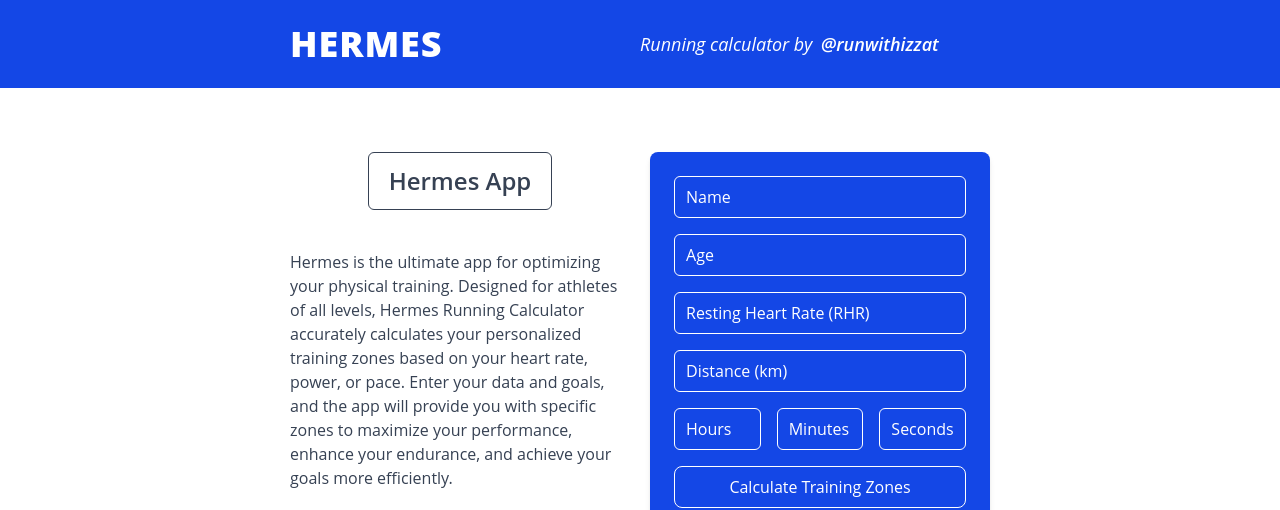
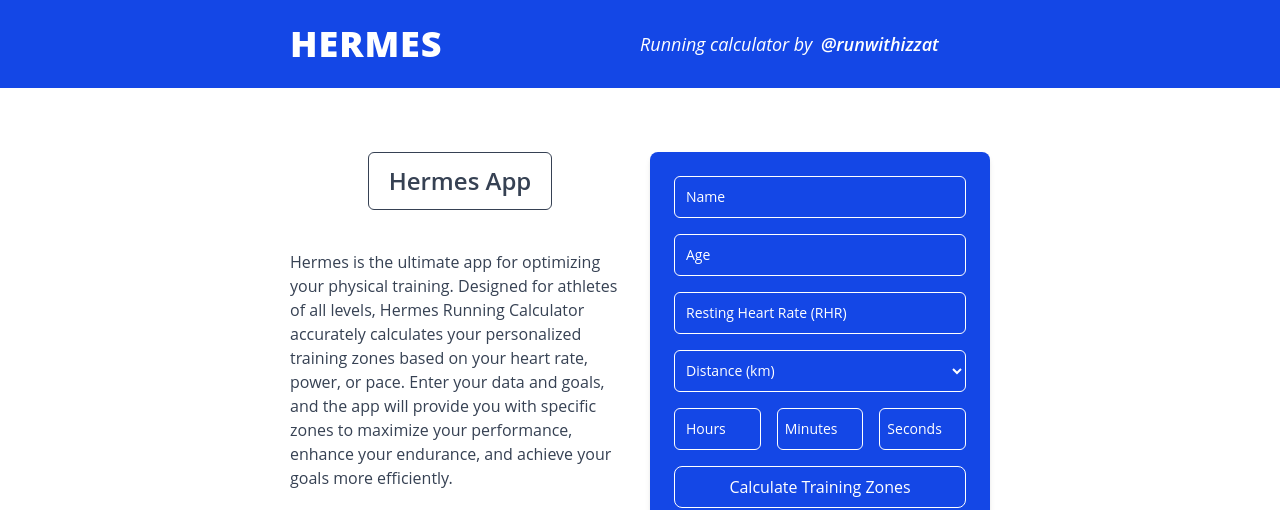
Before and after one commit to arisrodriguez/hermes, a React (Vite) app: page / in a window 1280 px wide. Shown: the top 510 px of the page. Built offline with nearby package versions, Linux system fonts and the light colour scheme.

Commit message:
refactor: extraída lógica de cálculos de pace  y FC desde FormPace a módulo calculations

```diff
--- /dev/null
+++ b/src/calculations/PaceFormatLogic.js
@@ -0,0 +1,96 @@
+/**
+ * Calcula el ritmo (pace) promedio por kilómetro.
+ *
+ * @param {Object} params - Los datos necesarios para el cálculo.
+ * @param {number|string} params.distance - La distancia recorrida (en km).
+ * @param {number|string} params.hours - Las horas del tiempo total.
+ * @param {number|string} params.minutes - Los minutos del tiempo total.
+ * @param {number|string} params.seconds - Los segundos del tiempo total.
+ * @returns {Object} - Un objeto con el pace formateado y el pace en segundos.
+ */
+export const calculatePace = ({ distance, hours, minutes, seconds }) => {
+    // Convertir el tiempo total a segundos.
+    const totalSeconds = (Number(hours) * 3600) + (Number(minutes) * 60) + Number(seconds);
+    // Calcular el ritmo en segundos por kilómetro dividiendo el tiempo total entre la distancia.
+    const paceSeconds = totalSeconds / Number(distance);
+
+    // Obtener los minutos enteros a partir de paceSeconds.
+    const paceMin = Math.floor(paceSeconds / 60);
+    // Obtener los segundos restantes redondeados.
+    const paceSec = Math.round(paceSeconds % 60);
+    // Formatear el pace en formato "mm:ss min/km" para mostrárselo al usuario.
+    const paceFormatted = `${paceMin}:${paceSec < 10 ? '0' : ''}${paceSec} min/km`;
+
+    // Retorna el pace formateado y el pace en segundos (útil para cálculos posteriores).
+    return { paceFormatted, paceSeconds };
+};
+
+/**
+ * Calcula los parámetros básicos para las zonas de frecuencia cardíaca (HR).
+ *
+ * @param {Object} params - Los datos necesarios para el cálculo.
+ * @param {number|string} params.age - La edad del usuario.
+ * @param {number|string} params.restingFreq - La frecuencia cardíaca en reposo del usuario.
+ * @returns {Object} - Un objeto con la frecuencia cardíaca máxima, la FC en reposo y la reserva de FC.
+ */
+export const calculateHeartRateZones = ({ age, restingFreq }) => {
+    // Calcular la frecuencia cardíaca máxima usando la fórmula 220 - edad.
+    const maxHR = 220 - Number(age);
+    // Asegurarse de que restingFreq sea numérico.
+    const resting = Number(restingFreq);
+    // Calcular la reserva de frecuencia cardíaca: diferencia entre la FC máxima y la FC en reposo.
+    const HRreserve = maxHR - resting;
+
+    // Devuelve los valores calculados que se utilizarán para determinar las zonas.
+    return { maxHR, restingFreq: resting, HRreserve };
+};
+
+/**
+ * Calcula las zonas de entrenamiento combinando el pace y la frecuencia cardíaca.
+ *
+ * @param {Object} formData - Los datos del formulario.
+ * @returns {Object} - Un objeto que contiene el pace promedio formateado y un array con las zonas de entrenamiento.
+ */
+export const calculateTrainingZones = (formData) => {
+    // Se calcula primero el pace promedio.
+    const { paceFormatted, paceSeconds } = calculatePace(formData);
+    // Se calculan los parámetros para la frecuencia cardíaca.
+    const { restingFreq, HRreserve } = calculateHeartRateZones(formData);
+
+    // Se definen los porcentajes de cada zona (por ejemplo 50-60% HRR, 60-70% HRR, etc.).
+    // Este array se utilizará para iterar y calcular cada zona.
+    const zones = [50, 60, 70, 80, 90].map((percentage, index) => {
+        // Calcular la FC mínima para la zona usando el porcentaje actual del HRreserve.
+        const minHR = Math.round(restingFreq + (HRreserve * (percentage / 100)));
+        // Calcular la FC máxima utilizando el porcentaje siguiente (10% más).
+        const maxHR = Math.round(restingFreq + (HRreserve * ((percentage + 10) / 100)));
+
+        // Ajuste del pace: se incrementa el tiempo (en segundos) según la zona.
+        // Por ejemplo, una zona más suave tendrá un pace un poco más lento que el pace base.
+        // Aquí se usan factores multiplicadores específicos para cada zona.
+        const paceSecondsMax = paceSeconds * (1 + ((4 - index) * 0.03));
+        const paceSecondsMin = paceSeconds * (1 + ((5 - index) * 0.03));
+
+        // Convertir paceSecondsMin a minutos y segundos.
+        const paceMin = Math.floor(paceSecondsMin / 60);
+        const paceSecMin = Math.round(paceSecondsMin % 60);
+        // Formatear el pace mínimo.
+        const paceFormattedMin = `${paceMin}:${paceSecMin < 10 ? '0' : ''}${paceSecMin}`;
+
+        // Convertir paceSecondsMax a minutos y segundos.
+        const paceMax = Math.floor(paceSecondsMax / 60);
+        const paceSecMax = Math.round(paceSecondsMax % 60);
+        // Formatear el pace máximo.
+        const paceFormattedMax = `${paceMax}:${paceSecMax < 10 ? '0' : ''}${paceSecMax} min/km`;
+
+        // Retorna un objeto con el nombre de la zona, el rango de FC y el rango de pace.
+        return {
+            zone: `Zone ${index + 1}`,
+            hr: `${minHR} - ${maxHR} bpm`,
+            pace: `${paceFormattedMin} - ${paceFormattedMax}`,
+        };
+    });
+
+    // Se retorna el pace promedio formateado junto con el array de zonas.
+    return { paceFormatted, zones };
+};
--- a/src/components/PaceForm.jsx
+++ b/src/components/PaceForm.jsx
@@ -1,5 +1,5 @@
 import { useState } from 'react'
-
+import { calculateTrainingZones } from '../calculations/PaceFormatLogic'
 /**
  * PaceForm Component
  *
@@ -9,6 +9,7 @@ import { useState } from 'react'
  * @param {Function} onCalculate - Función que recibe las zonas de entrenamiento calculadas y el nombre del usuario.
  */
 
+// eslint-disable-next-line react/prop-types
 export const PaceForm = ({ onCalculate }) => {
     // Estado para almacenar los datos del formulario
     const [formData, setFormData] = useState({
@@ -30,6 +31,7 @@ export const PaceForm = ({ onCalculate }) => {
         setFormData({ ...formData, [e.target.name]: e.target.value });
     };
 
+
     /**
      * Maneja el envío del formulario, calcula las zonas de entrenamiento y
      * llama a la función `onCalculate` para pasar los resultados al componente padre.
@@ -38,56 +40,16 @@ export const PaceForm = ({ onCalculate }) => {
     const handleSubmit = (e) => {
         e.preventDefault();
 
-        // Convertir los valores ingresados a números
-        const age = Number(formData.age);
-        const restingFreq = Number(formData.restingFreq);
-        const distance = Number(formData.distance);
-        const hours = Number(formData.hours);
-        const minutes = Number(formData.minutes);
-        const seconds = Number(formData.seconds);
+        // Validación básica antes del cálculo
+        if (
+            !formData.age || !formData.restingFreq || !formData.distance ||
+            !formData.hours && !formData.minutes && !formData.seconds
+        ) {
+            alert("Please complete all fields with valid numbers.");
+            return;
+        }
 
-        // Calcular tiempo total en segundos
-        const totalSeconds = (hours * 3600) + (minutes * 60) + seconds;
-
-        // Calcular ritmo (pace) en segundos/km y convertir a min/km
-        const paceSeconds = totalSeconds / distance;
-        const paceMin = Math.floor(paceSeconds / 60);
-        const paceSec = Math.round(paceSeconds % 60);
-        const paceFormatted = `${paceMin}:${paceSec < 10 ? '0' : ''}${paceSec} min/km`;
-
-        // Calcular frecuencia cardíaca máxima
-        const maxHR = 220 - age;
-
-        // Calcular frecuencia cardíaca de reserva
-        const HRreserve = maxHR - restingFreq;
-
-        // Definir las zonas de entrenamiento (basadas en porcentaje de la FC)
-        const zones = [50, 60, 70, 80, 90].map((percentage, index) => {
-            // Rango de FC para cada zona
-            const minHR = Math.round(restingFreq + (HRreserve * (percentage / 100)));
-            const maxHR = Math.round(restingFreq + (HRreserve * ((percentage + 10) / 100))); // Usamos un +10% para obtener el rango superior
-
-            // Ajustar el ritmo para cada zona (las zonas más bajas tienen un pace más lento)
-            const paceSecondsMax = paceSeconds * (1 + ((4 - index) * 0.03)); // Más lento (Zona 1)
-            const paceSecondsMin = paceSeconds * (1 + ((5 - index) * 0.03)); // Más rápido (Zona 5)
-
-            // Convertimos a formato min/km
-            const paceMin = Math.floor(paceSecondsMin / 60);
-            const paceSecMin = Math.round(paceSecondsMin % 60);
-            const paceFormattedMin = `${paceMin}:${paceSecMin < 10 ? '0' : ''}${paceSecMin}`;
-
-            const paceMax = Math.floor(paceSecondsMax / 60);
-            const paceSecMax = Math.round(paceSecondsMax % 60);
-            const paceFormattedMax = `${paceMax}:${paceSecMax < 10 ? '0' : ''}${paceSecMax} min/km`;
-
-            return {
-                zone: `Zone ${index + 1}`,
-                hr: `${minHR} - ${maxHR} bpm`, // Rango de FC
-                pace: `${paceFormattedMin} - ${paceFormattedMax}` // Rango de pace
-            };
-        });
-
-        // Pasar los datos calculados al componente padre
+        const { zones } = calculateTrainingZones(formData);
         onCalculate(zones, formData.name);
     };
 
@@ -113,7 +75,8 @@ export const PaceForm = ({ onCalculate }) => {
                     />
                     <label
                         htmlFor="name"
-                        className="absolute left-3 top-1/2 -translate-y-1/2 text-white text-sm transition-all duration-300 peer-placeholder-shown:top-1/2 peer-placeholder-shown:text-base peer-focus:top-0 peer-focus:text-white peer-focus:bg-blue-700 peer-focus:px-4 peer-valid:top-0 peer-valid:text-white peer-valid:bg-blue-700 peer-valid:px-4 z-10">
+                        className="absolute left-3 top-1/2 -translate-y-1/2 text-white transition-all duration-300 peer-placeholder-shown:top-1/2 peer-placeholder-shown:text-sm peer-focus:top-0 peer-focus:text-sm peer-focus:text-white peer-focus:bg-blue-700 peer-focus:px-4 peer-valid:top-0 peer-valid:text-sm peer-valid:text-white peer-valid:bg-blue-700 peer-valid:px-4 z-10"
+                    >
                         Name
                     </label>
                 </div>
@@ -132,7 +95,8 @@ export const PaceForm = ({ onCalculate }) => {
                         autoComplete="bday-year"
                     />
                     <label htmlFor="age"
-                        className="absolute left-3 top-1/2 -translate-y-1/2 text-white text-sm transition-all duration-300 peer-placeholder-shown:top-1/2 peer-placeholder-shown:text-base peer-focus:top-0 peer-focus:text-white peer-focus:bg-blue-700 peer-focus:px-4 peer-valid:top-0 peer-valid:text-white peer-valid:bg-blue-700 peer-valid:px-4 z-10">
+                        className="absolute left-3 top-1/2 -translate-y-1/2 text-white transition-all duration-300 peer-placeholder-shown:top-1/2 peer-placeholder-shown:text-sm peer-focus:top-0 peer-focus:text-sm peer-focus:text-white peer-focus:bg-blue-700 peer-focus:px-4 peer-valid:top-0 peer-valid:text-sm peer-valid:text-white peer-valid:bg-blue-700 peer-valid:px-4 z-10"
+                    >
                         Age
                     </label>
                 </div>
@@ -151,13 +115,14 @@ export const PaceForm = ({ onCalculate }) => {
                         autoComplete="off"
                     />
                     <label htmlFor="restingFreq"
-                        className="absolute left-3 top-1/2 -translate-y-1/2 text-white text-sm transition-all duration-300 peer-placeholder-shown:top-1/2 peer-placeholder-shown:text-base peer-focus:top-0 peer-focus:text-white peer-focus:bg-blue-700 peer-focus:px-4 peer-valid:top-0 peer-valid:text-white peer-valid:bg-blue-700 peer-valid:px-4 z-10">
+                        className="absolute left-3 top-1/2 -translate-y-1/2 text-white transition-all duration-300 peer-placeholder-shown:top-1/2 peer-placeholder-shown:text-sm peer-focus:top-0 peer-focus:text-sm peer-focus:text-white peer-focus:bg-blue-700 peer-focus:px-4 peer-valid:top-0 peer-valid:text-sm peer-valid:text-white peer-valid:bg-blue-700 peer-valid:px-4 z-10"
+                    >
                         Resting Heart Rate (RHR)
                     </label>
                 </div>
 
                 {/* Distance */}
-                <div className="relative mb-4">
+                {/* <div className="relative mb-4">
                     <input
                         type="number"
                         name="distance"
@@ -170,7 +135,33 @@ export const PaceForm = ({ onCalculate }) => {
                         autoComplete="off"
                     />
                     <label htmlFor="distance"
-                        className="absolute left-3 top-1/2 -translate-y-1/2 text-white text-sm transition-all duration-300 peer-placeholder-shown:top-1/2 peer-placeholder-shown:text-base peer-focus:top-0 peer-focus:text-white peer-focus:bg-blue-700 peer-focus:px-4 peer-valid:top-0 peer-valid:text-white peer-valid:bg-blue-700 peer-valid:px-4 z-10">
+                        className="absolute left-3 top-1/2 -translate-y-1/2 text-white transition-all duration-300 peer-placeholder-shown:top-1/2 peer-placeholder-shown:text-base peer-focus:top-0 peer-focus:text-sm peer-focus:text-white peer-focus:bg-blue-700 peer-focus:px-4 peer-valid:top-0 peer-valid:text-sm peer-valid:text-white peer-valid:bg-blue-700 peer-valid:px-4 z-10">
+                        Distance (km)
+                    </label>
+                </div> */}
+
+                {/* Distance */}
+                <div className="relative mb-4">
+                    <select
+                        name="distance"
+                        id="distance"
+                        value={formData.distance}
+                        onChange={handleChange}
+                        className="peer w-full border border-white text-white bg-blue-700 px-3 py-2 rounded-md focus:outline-none focus:ring-2 focus:ring-white focus:border-white transition-all aparreance-none placeholder-transparent"
+                        required
+                        autoComplete="off"
+                    >
+                        <option value="" disabled hidden></option>
+                        <option value="5">5 km</option>
+                        <option value="10">10 km</option>
+                    </select>
+                    <label
+                        htmlFor="distance"
+                        className="absolute left-3 top-1/2 -translate-y-1/2 text-white text-sm transition-all duration-300 z-10
+                        peer-placeholder-shown:top-1/2 peer-placeholder-shown:text-sm
+                        peer-focus:top-0 peer-focus:text-sm peer-focus:text-white peer-focus:bg-blue-700 peer-focus:px-4
+                        peer-valid:top-0 peer-valid:text-sm peer-valid:text-white peer-valid:bg-blue-700 peer-valid:px-4"
+                    >
                         Distance (km)
                     </label>
                 </div>
@@ -191,7 +182,11 @@ export const PaceForm = ({ onCalculate }) => {
                             autoComplete="off"
                         />
                         <label htmlFor="hours"
-                            className="absolute left-3 top-1/2 -translate-y-1/2 text-white text-sm transition-all duration-300 peer-placeholder-shown:top-1/2 peer-placeholder-shown:text-base peer-focus:top-0 peer-focus:text-white peer-focus:bg-blue-700 peer-focus:px-4 peer-valid:top-0 peer-valid:text-white peer-valid:bg-blue-700 peer-valid:px-4 z-10">
+                            className="absolute left-3 top-1/2 -translate-y-1/2 text-white transition-all duration-300 z-10
+                             peer-placeholder-shown:top-1/2 peer-placeholder-shown:text-sm
+                             peer-focus:top-0 peer-focus:text-sm peer-focus:text-white peer-focus:bg-blue-700 peer-focus:px-2
+                             peer-valid:top-0 peer-valid:text-sm peer-valid:text-white peer-valid:bg-blue-700 peer-valid:px-2"
+                        >
                             Hours
                         </label>
                     </div>
@@ -210,7 +205,11 @@ export const PaceForm = ({ onCalculate }) => {
                             autoComplete="off"
                         />
                         <label htmlFor="minutes"
-                            className="absolute left-3 top-1/2 -translate-y-1/2 text-white text-sm transition-all duration-300 peer-placeholder-shown:top-1/2 peer-placeholder-shown:text-base peer-focus:top-0 peer-focus:text-white peer-focus:bg-blue-700 peer-focus:px-4 peer-valid:top-0 peer-valid:text-white peer-valid:bg-blue-700 peer-valid:px-4 z-10">
+                            className="absolute left-2 top-1/2 -translate-y-1/2 text-white transition-all duration-300 z-10
+                            peer-placeholder-shown:top-1/2 peer-placeholder-shown:text-sm
+                            peer-focus:top-0 peer-focus:text-sm peer-focus:text-white peer-focus:bg-blue-700 peer-focus:px-2
+                            peer-valid:top-0 peer-valid:text-sm peer-valid:text-white peer-valid:bg-blue-700 peer-valid:px-2"
+                        >
                             Minutes
                         </label>
                     </div>
@@ -229,7 +228,8 @@ export const PaceForm = ({ onCalculate }) => {
                             autoComplete="off"
                         />
                         <label htmlFor="seconds"
-                            className="absolute left-3 top-1/2 -translate-y-1/2 text-white text-sm transition-all duration-300 peer-placeholder-shown:top-1/2 peer-placeholder-shown:text-base peer-focus:top-0 peer-focus:text-white peer-focus:bg-blue-700 peer-focus:px-4 peer-valid:top-0 peer-valid:text-white peer-valid:bg-blue-700 peer-valid:px-4 z-10">
+                            className="absolute left-2 top-1/2 -translate-y-1/2 text-white transition-all duration-300 peer-placeholder-shown:top-1/2 peer-placeholder-shown:text-sm peer-focus:top-0 peer-focus:text-sm peer-focus:text-white peer-focus:bg-blue-700 peer-focus:px-2 peer-valid:top-0 peer-valid:text-sm peer-valid:text-white peer-valid:bg-blue-700 peer-valid:px-2 z-10"
+                        >
                             Seconds
                         </label>
                     </div>
```
